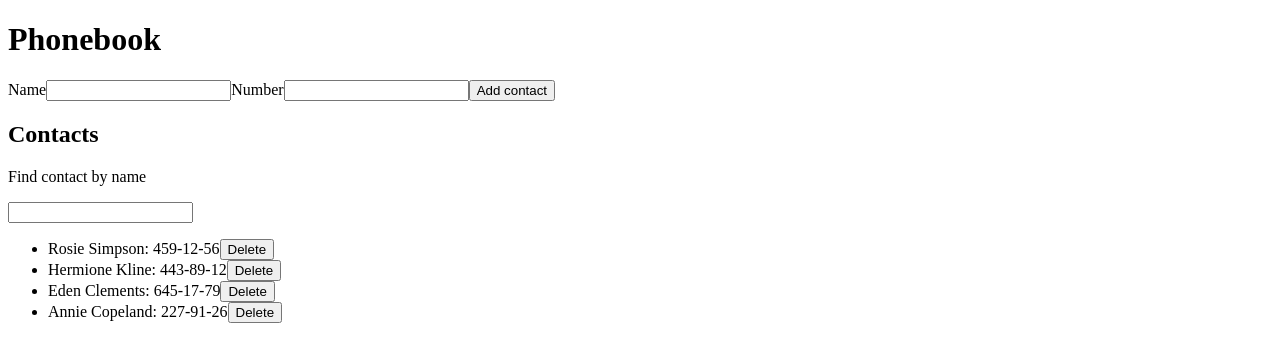
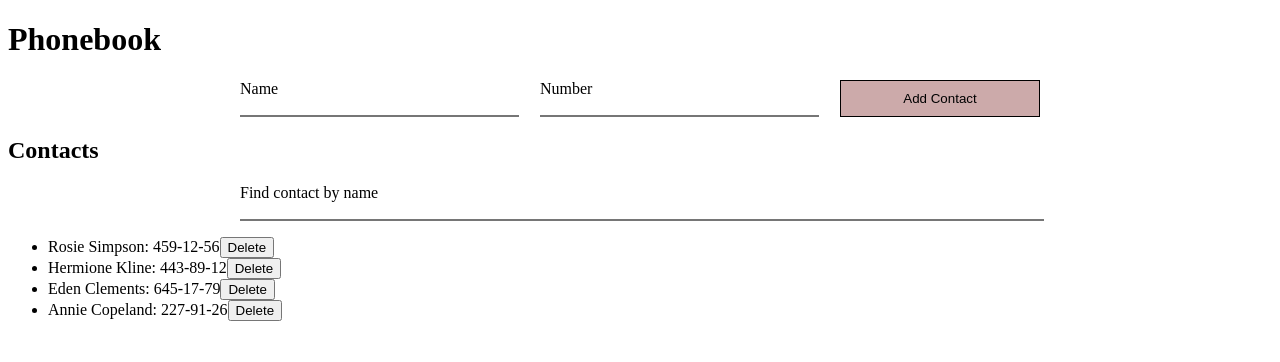
Before and after one commit to fecore35/goit-react-hw-02-phonebook, a React (Create React App) app: page / in a window 1280 px wide. Shown: the top 362 px of the page. Built offline with nearby package versions, Linux system fonts and the light colour scheme.

Commit message:
Добаляю стили для ContactForm & Filter

```diff
--- a/src/components/ContactForm/ContactForm.js
+++ b/src/components/ContactForm/ContactForm.js
@@ -1,6 +1,7 @@
 import { Component } from "react";
 import { v4 as uuidv4 } from "uuid";
 import PropTypes from "prop-types";
+import s from "./ContactForm.module.css";
 
 class ContactForm extends Component {
   state = {
@@ -35,11 +36,12 @@ class ContactForm extends Component {
     const { name, number } = this.state;
 
     return (
-      <form onSubmit={this.onSaveContact}>
-        <label htmlFor="">
+      <form className={s.form} onSubmit={this.onSaveContact}>
+        <label className={s.label}>
           Name
           <input
             type="text"
+            className={s.input}
             name="name"
             pattern="^[a-zA-Zа-яА-Я]+(([' -][a-zA-Zа-яА-Я ])?[a-zA-Zа-яА-Я]*)*$"
             title="Имя может состоять только из букв, апострофа, тире и пробелов. Например Adrian, Jacob Mercer, Charles de Batz de Castelmore d'Artagnan и т. п."
@@ -49,10 +51,11 @@ class ContactForm extends Component {
           />
         </label>
 
-        <label htmlFor="">
+        <label className={s.label}>
           Number
           <input
             type="tel"
+            className={s.input}
             name="number"
             pattern="\+?\d{1,4}?[-.\s]?\(?\d{1,3}?\)?[-.\s]?\d{1,4}[-.\s]?\d{1,4}[-.\s]?\d{1,9}"
             title="Номер телефона должен состоять цифр и может содержать пробелы, тире, круглые скобки и может начинаться с +"
@@ -62,7 +65,9 @@ class ContactForm extends Component {
           />
         </label>
 
-        <button type="submit">Add contact</button>
+        <button className={s.button} type="submit">
+          Add contact
+        </button>
       </form>
     );
   }
--- /dev/null
+++ b/src/components/ContactForm/ContactForm.module.css
@@ -0,0 +1,34 @@
+.form {
+  display: flex;
+  max-width: 800px;
+  margin-left: auto;
+  margin-right: auto;
+}
+
+.label {
+  width: 40%;
+  margin-right: 25px;
+}
+
+.input {
+  display: block;
+  width: 100%;
+  border-left: 0;
+  border-right: 0;
+  border-top: 0;
+}
+
+.input:hover,
+.input:focus {
+  outline: none;
+  border-color: #caa;
+}
+
+.button {
+  border: 1px solid #000;
+  padding: 10px 20px;
+  text-transform: capitalize;
+  cursor: pointer;
+  min-width: 200px;
+  background-color: #caa;
+}
--- a/src/components/Filter/Filter.js
+++ b/src/components/Filter/Filter.js
@@ -1,18 +1,22 @@
 import PropTypes from "prop-types";
+import s from "./Filter.module.css";
 
 function Filter({ filter, handlerChange }) {
   return (
-    <>
-      <p>Find contact by name</p>
+    <section className={s.container}>
+      <label>
+        Find contact by name
         <input
           type="text"
+          className={s.input}
           name="filter"
           pattern="^[a-zA-Zа-яА-Я]+(([' -][a-zA-Zа-яА-Я ])?[a-zA-Zа-яА-Я]*)*$"
           title="Имя может состоять только из букв, апострофа, тире и пробелов. Например Adrian, Jacob Mercer, Charles de Batz de Castelmore d'Artagnan и т. п."
           value={filter}
           onChange={handlerChange}
         />
-    </>
+      </label>
+    </section>
   );
 }
 
--- /dev/null
+++ b/src/components/Filter/Filter.module.css
@@ -0,0 +1,19 @@
+.container {
+  max-width: 800px;
+  margin-left: auto;
+  margin-right: auto;
+}
+
+.input {
+  display: block;
+  width: 100%;
+  border-left: 0;
+  border-right: 0;
+  border-top: 0;
+}
+
+.input:hover,
+.input:focus {
+  outline: none;
+  border-color: #caa;
+}
```
Lines whose indentation alone changed are shown as unchanged.
